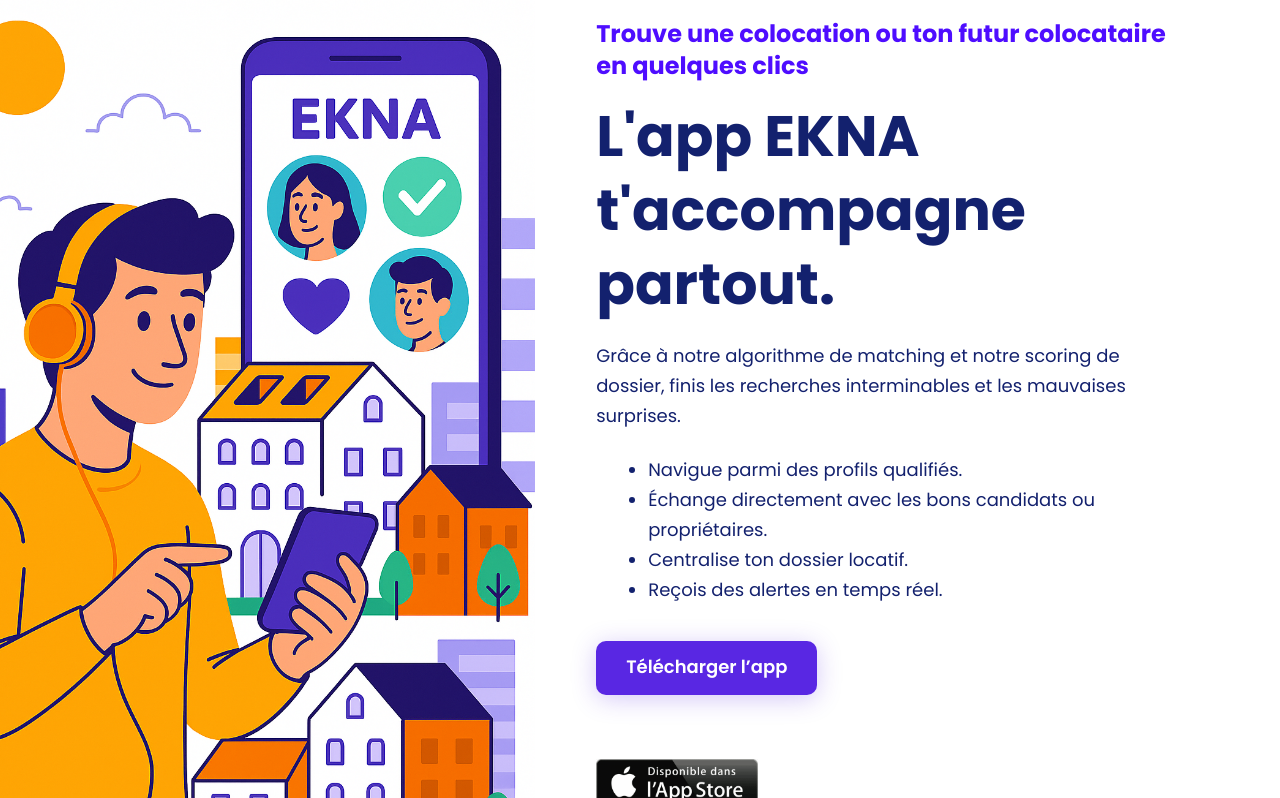
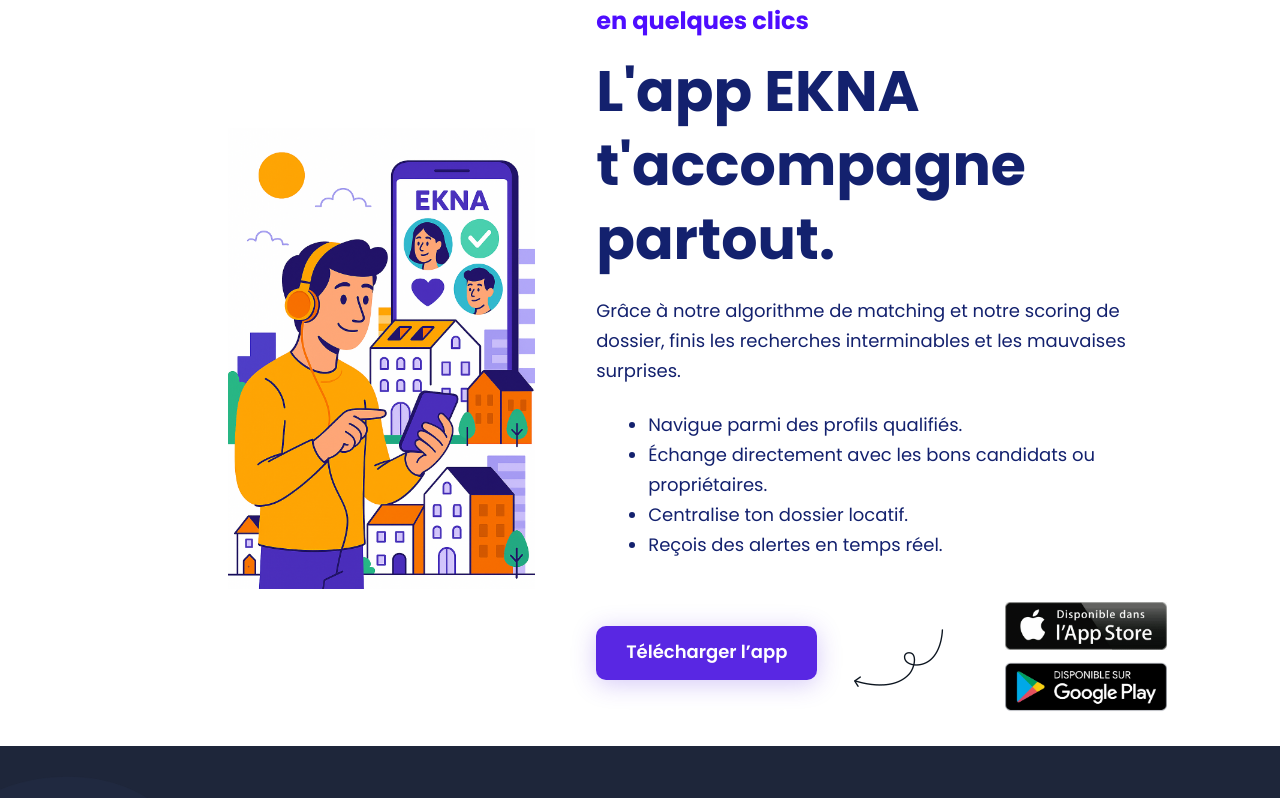
Before and after one commit to Magikmagnum/ekna, a Vue app: page /home in a window 1280 px wide. Shown: the part 6202-7000 px from the top of the page. Built offline with nearby package versions, Linux system fonts and the light colour scheme; no server answers.

Commit message:
fix: L'app EKNA t'accompagne partout.

```diff
--- a/src/components/BannerSecondComponent.vue
+++ b/src/components/BannerSecondComponent.vue
@@ -4,6 +4,7 @@
       <div class="market__area">
         <div class="row d-flex align-items-center">
           <div class="col-lg-6 col-xl-5">
+
             <div class="market__thumb thumb__rtl column__space d-none d-lg-block">
               <img :src="imageSrc" :alt="imageAlt" />
             </div>
@@ -13,11 +14,19 @@
               <h5 class="neutral-top">{{ subtitle }}</h5>
               <h2>{{ title }}</h2>
               <div v-html="description"></div>
-              <router-link :to="ctaLink" class="button button--effect">
-                {{ ctaText }}
-              </router-link>
+
+              <div class="btn-group">
+                <router-link :to="ctaLink" class="button button--effect">
+                  {{ ctaText }}
+                </router-link>
+                <div>
+                  <img src="@/assets/images/ekna/arrow.svg" alt="Play Store" />
+                </div>
+                <div>
+                  <Store2Component/>
+                </div>
+              </div>
             </div>
-            <StoreComponent/>
           </div>
         </div>
       </div>
@@ -26,7 +35,7 @@
 </template>
 
 <script setup>
-import StoreComponent from '@/components/StoreComponent.vue';
+import Store2Component from '@/components/Store2Component.vue';
 defineProps({
   title: {
     type: String,
@@ -60,7 +69,6 @@ defineProps({
 </script>
 
 <style scoped>
-/* Tu peux ajouter ici des styles supplémentaires si nécessaire */
 
 p, th, td, li, input, textarea, select, label, blockquote, span {
     margin-bottom: 36px;
@@ -83,4 +91,25 @@ p, th, td, li, input, textarea, select, label, blockquote, span {
     }
 }
 
+.market__thumb img {
+  max-width: 24vw;
+}
+
+
+.btn-group {
+    display: flex;
+    justify-content: start;
+    gap: 37px;
+    align-items: center;
+    margin: 32px 0;
+}
+
+.button {
+    margin-top: 0 !important;
+}
+
+.market .content img {
+    position: unset;
+    margin-left: 0px;
+}
 </style>
--- /dev/null
+++ b/src/components/Store2Component.vue
@@ -0,0 +1,30 @@
+<template>
+  <div class="btn-stort-group">
+    <a href="https://apps.apple.com/fr/app/ekna/id6463813650">
+      <img :src="appStore" alt="App Store" class="btn-stort" />
+    </a>
+    <a href="https://play.google.com/store/apps/dev?id=8166916722238984205&hl=fr">
+      <img :src="playStore" alt="Play Store" class="btn-stort" />
+    </a>
+  </div>
+</template>
+
+<script setup>
+const appStore = new URL('@/assets/images/logo/app-store.png', import.meta.url).href
+const playStore = new URL('@/assets/images/logo/play-store.png', import.meta.url).href
+</script>
+
+<style scoped>
+
+.btn-stort-group {
+    display: flex;
+    flex-direction: column;
+}
+
+.btn-stort {
+    width: 162px;
+    max-width: 1850px !important;
+    position: unset !important;
+}
+
+</style>
```
Also changed, not shown: src/assets/images/ekna/arrow.svg (added).
